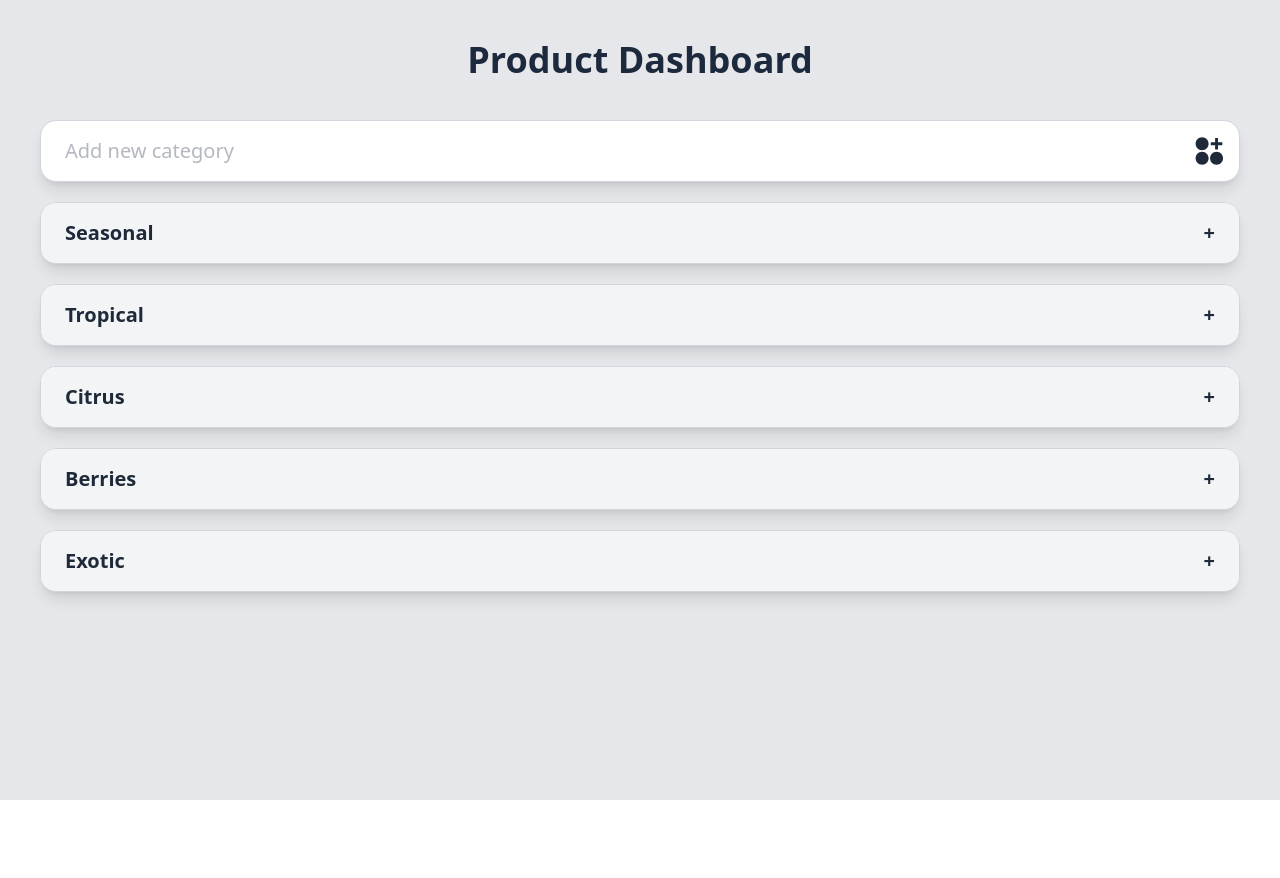
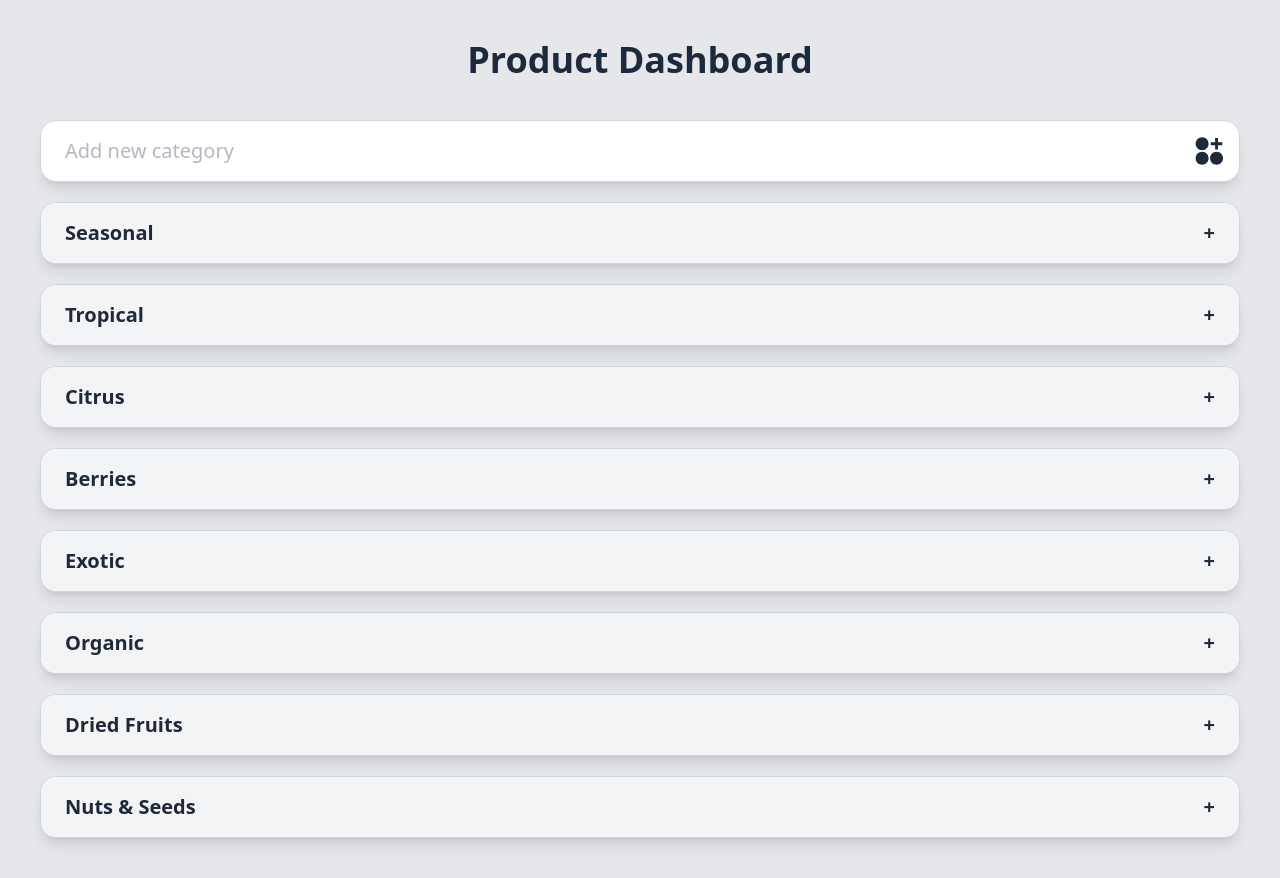
Before and after one commit to Salma-Mahmoudd/TheJuicyCode, a React (Vite) app: page /dashboard in a window 1280 px wide. Before the commit the page ends 800 px from the top, so only its background shows below. Built offline with nearby package versions, Linux system fonts and the light colour scheme; data requests are answered from the project's data file.

Commit message:
feat: enable category addition and product deletion

```diff
--- a/db.json
+++ b/db.json
@@ -34,11 +34,38 @@
     }
   ],
   "categories": [
-    { "id": "1", "name": "Seasonal" },
-    { "id": "2", "name": "Tropical" },
-    { "id": "3", "name": "Citrus" },
-    { "id": "4", "name": "Berries" },
-    { "id": "5", "name": "Exotic" }
+    {
+      "id": "1",
+      "name": "Seasonal"
+    },
+    {
+      "id": "2",
+      "name": "Tropical"
+    },
+    {
+      "id": "3",
+      "name": "Citrus"
+    },
+    {
+      "id": "4",
+      "name": "Berries"
+    },
+    {
+      "id": "5",
+      "name": "Exotic"
+    },
+    {
+      "id": "e3ee",
+      "name": "Organic"
+    },
+    {
+      "id": "f2d3",
+      "name": "Dried Fruits"
+    },
+    {
+      "id": "17fa",
+      "name": "Nuts & Seeds"
+    }
   ],
   "products": [
     {
@@ -112,6 +139,51 @@
       "categoryId": "4",
       "image": "/src/assets/blueberry.webp",
       "description": "Small berries packed with antioxidants. Sweet with a slight tartness. Excellent for pancakes, muffins, or as a healthy snack. Frozen immediately after picking."
+    },
+    {
+      "id": "9",
+      "name": "Pineapple",
+      "price": 2.99,
+      "unit": "piece",
+      "categoryId": "5",
+      "image": "/src/assets/pineapple.webp",
+      "description": "Tropical fruit with a sweet, tangy flavor. Great for grilling, smoothies, or fresh fruit salads. Look for a sweet aroma and firm skin."
+    },
+    {
+      "id": "10",
+      "name": "Dried Apricots",
+      "price": 4.99,
+      "unit": "200g bag",
+      "categoryId": "f2d3",
+      "image": "/src/assets/dried-apricots.webp",
+      "description": "Sweet, chewy dried apricots rich in vitamins and fiber. Perfect for snacking or adding to trail mixes. Naturally sun-dried without preservatives."
+    },
+    {
+      "id": "11",
+      "name": "Almonds",
+      "price": 6.99,
+      "unit": "200g bag",
+      "categoryId": "17fa",
+      "image": "/src/assets/almonds.webp",
+      "description": "Crunchy, nutritious almonds packed with protein and healthy fats. Ideal for snacking, baking, or adding to salads. Raw and unsalted."
+    },
+    {
+      "id": "12",
+      "name": "Cashews",
+      "price": 7.49,
+      "unit": "200g bag",
+      "categoryId": "17fa",
+      "image": "/src/assets/cashew.webp",
+      "description": "Creamy, buttery cashews rich in nutrients. Perfect for snacking, cooking, or making cashew butter. Raw and unsalted."
+    },
+    {
+      "id": "13",
+      "name": "Walnuts",
+      "price": 8.99,
+      "unit": "200g bag",
+      "categoryId": "17fa",
+      "image": "/src/assets/walnut.webp",
+      "description": "Rich, crunchy walnuts high in omega-3 fatty acids. Great for baking, salads, or snacking. Raw and unsalted."
     }
   ]
 }
--- a/src/App.jsx
+++ b/src/App.jsx
@@ -75,12 +75,41 @@ export default function App() {
     });
   };
 
+  const addNewCategory = async (newCategory) => {
+    try {
+      const response = await axios.post("http://localhost:3002/categoris", newCategory);
+      if (response.status === 201) {
+        setCategories((prevCategories) => [...prevCategories, response.data]);
+      }
+    } catch (error) {
+      console.error("Error adding category:", error);
+    }
+  }
+
+  const deleteProduct = async (id) => {
+    try {
+      const response = await axios.delete(`http://localhost:3002/products/${id}`);
+      if (response.status === 200) {
+        setProducts((prevProducts) => prevProducts.filter((product) => product.id !== id));
+      }
+    } catch (error) {
+      console.error("Error deleting product:", error);
+    }
+  }
+
   return (
     <>
       <Routes>
         <Route path="/" element={<Login />} />
-        <Route path="/dashboard" element={<Dashboard categories={categories} products={products} />} />
-        <Route path="/cart" element={<Cart cart={cart} handleProdQuantity={handleProdQuantity}  />} />
+        <Route path="/dashboard" element={
+          <Dashboard
+            categories={categories}
+            products={products}
+            addNewCategory={addNewCategory}
+            deleteProduct={deleteProduct}
+          />
+        } />
+        <Route path="/cart" element={<Cart cart={cart} handleProdQuantity={handleProdQuantity} />} />
         <Route path="/products" element={
           <Products
             loading={loading}
--- a/src/pages/Dashboard.jsx
+++ b/src/pages/Dashboard.jsx
@@ -1,7 +1,9 @@
 import { useState } from "react";
 import { RiApps2AddFill } from "react-icons/ri";
+import { RiEdit2Fill } from "react-icons/ri";
+import { TbHttpDelete } from "react-icons/tb";
 
-const Dashboard = ({ products, categories }) => {
+const Dashboard = ({ products, categories, addNewCategory, deleteProduct }) => {
   const [openCategories, setOpenCategories] = useState([]);
   const [newCategory, setNewCategory] = useState("");
 
@@ -16,49 +18,60 @@ const Dashboard = ({ products, categories }) => {
   return (
     <div className="min-h-screen bg-gray-200 text-gray-800 px-10 py-10">
       <div className="max-w-[1350px] mx-auto">
-
         <h1 className="text-4xl font-bold mb-10 text-center text-slate-800">Product Dashboard</h1>
-
         <div className="space-y-5">
-
           <div className="flex items-center sticky top-0 rounded-2xl shadow-lg border border-gray-300 bg-white overflow-hidden p-2">
             <input
+              id="newCategory"
               type="text"
               placeholder="Add new category"
               className="w-full px-4 py-2 rounded-lg focus:outline-none focus:ring-2 focus:ring-lime-500 text-gray-500 text-xl"
               value={newCategory}
               onChange={(e) => setNewCategory(e.target.value)}
             />
-            <RiApps2AddFill className="mx-1 cursor-pointer text-4xl hover:text-gray-700 transition" />
+            <RiApps2AddFill
+              className="mx-1 cursor-pointer text-4xl hover:text-gray-700 transition"
+              onClick={() => {
+                if (newCategory.trim()) {
+                  addNewCategory({ name: newCategory });
+                  setNewCategory("");
+                }
+              }
+              } />
           </div>
 
           {categories.map((category) => (
             <div key={category.id} className="rounded-2xl shadow-lg border border-gray-300 bg-white overflow-hidden">
-              <div className="flex justify-between items-center text-gray-800 text-xl font-semibold px-6 py-4 bg-gray-100 hover:bg-gray-200 transition cursor-pointer" onClick={() => toggleCategory(category.id)}>
+              <div
+                className="flex justify-between items-center text-gray-800 text-xl font-semibold px-6 py-4 bg-gray-100 hover:bg-gray-200 transition cursor-pointer"
+                onClick={() => toggleCategory(category.id)}
+              >
                 <h2>{category.name}</h2>
                 <span>{openCategories.includes(category.id) ? "−" : "+"}</span>
               </div>
+
               {openCategories.includes(category.id) && (
                 <div className="my-2 overflow-x-auto text-gray-700">
-                  <div className="grid grid-cols-13 gap-x-2 px-6 py-4 text-md font-semibold ">
+                  <div className="grid grid-cols-15 gap-x-2 px-6 py-4 text-md font-semibold wrap-anywhere">
                     <div className="col-span-3">Product Name</div>
                     <div className="col-span-2">Price</div>
                     <div className="col-span-2">Unit</div>
                     <div className="col-span-5">Description</div>
-                    <div className="col-span-1">Actions</div>
+                    <div className="col-span-2">Image</div>
+                    <div className="col-span-1 flex justify-center">Actions</div>
                   </div>
                   {products
                     .filter((product) => product.categoryId === category.id)
                     .map((product) => (
-                      <div key={product.id} className="grid grid-cols-13 gap-x-2 px-6 py-4 text-[15px] border-t border-gray-200 hover:bg-gray-100 transition">
+                      <div key={product.id} className="grid grid-cols-15 gap-x-2 px-6 py-4 text-[15px] border-t border-gray-200 hover:bg-gray-100 transition wrap-anywhere">
                         <div className="col-span-3 font-bold">{product.name}</div>
                         <div className="col-span-2">{product.price}</div>
                         <div className="col-span-2">{product.unit}</div>
                         <div className="col-span-5">{product.description}</div>
-                        <div className="col-span-1">
-                          <button className="cursor-pointer hover:bg-lime-500 bg-gray-400 text-white/90 font-bold px-4 py-2 rounded-3xl transition shadow">
-                            Edit
-                          </button>
+                        <div className="col-span-2">{product.image.split("/").pop()}</div>
+                        <div className="col-span-1 flex flex-col items-center justify-between space-y-5 text-3xl text-gray-400">
+                          <RiEdit2Fill className="cursor-pointer hover:text-lime-500 transition" />
+                          <TbHttpDelete className="cursor-pointer hover:text-red-500 transition" onClick={() => deleteProduct(product.id)} />
                         </div>
                       </div>
                     ))}
```
